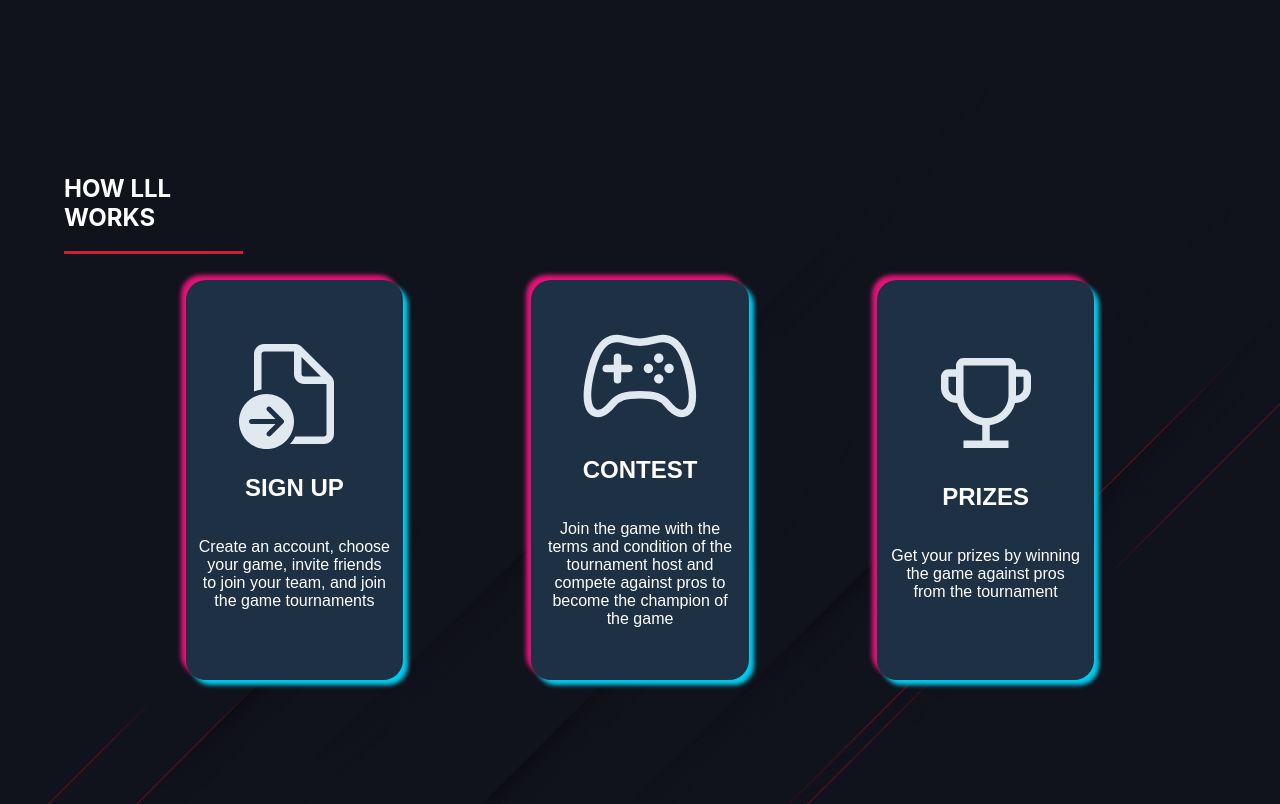
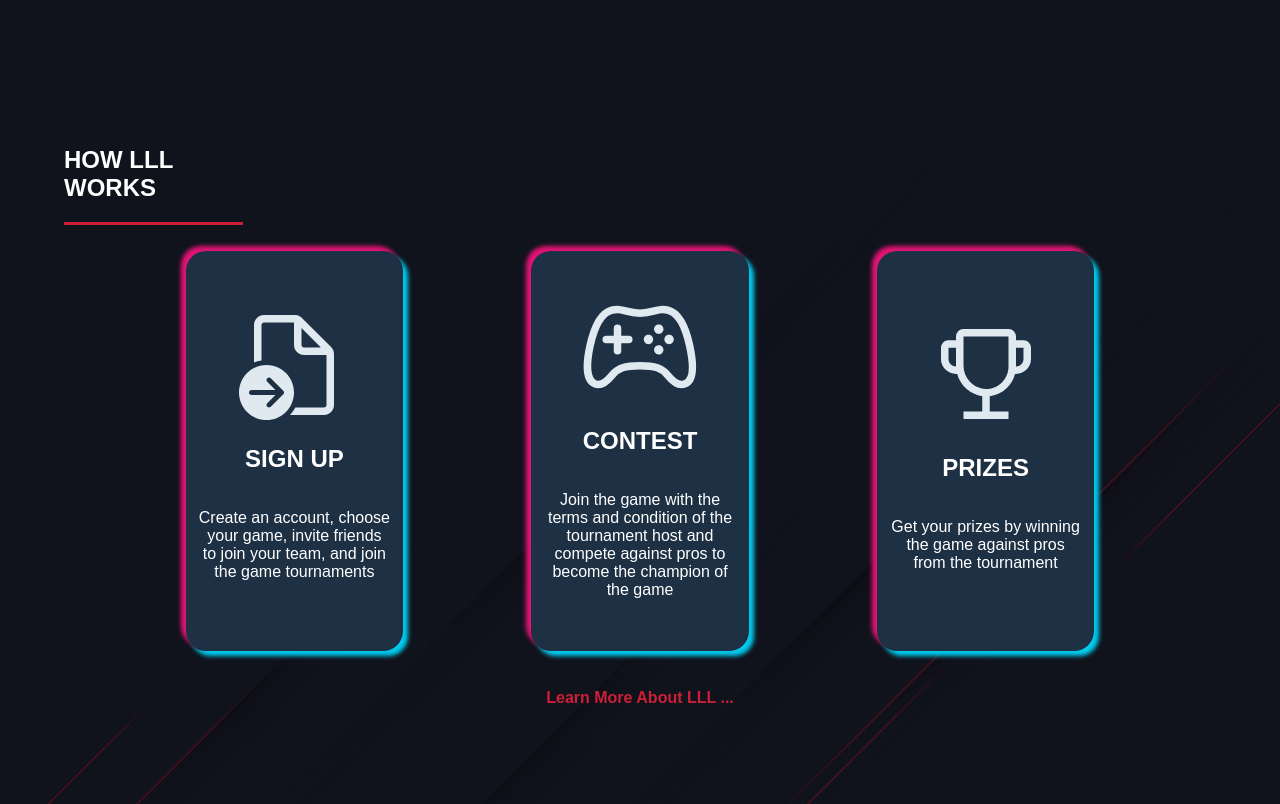
Before and after one commit to Al-Auqash/LLL-Tournament, a React (Create React App) app in the folder client/: page / in a window 1280 px wide. Shown: the part 860-1664 px from the top of the page. Built offline with nearby package versions, Linux system fonts and the light colour scheme; the HTML template or start-up script is replaced by a standard one.

Commit message:
second mainContent done #9

```diff
--- a/client/src/components/subMainContent/welcomePage.css
+++ b/client/src/components/subMainContent/welcomePage.css
@@ -9,6 +9,9 @@
   align-items: center;
   justify-content: center;
   font-family: Arial, Helvetica, sans-serif;
+}
+.welcomePage h1{
+  font-size: 40px;
 }
 .background {
   background-image: linear-gradient(
--- a/client/src/components/subMainContent/works.css
+++ b/client/src/components/subMainContent/works.css
@@ -8,15 +8,19 @@
   flex-direction: column;
   justify-content: center;
 }
+
 .title {
   color: #ffffff;
   margin: 2% 5% 2% 5%;
-  border-bottom: 3px solid #CC1F38;
+  border-bottom: 3px solid #cc1f38;
   width: 14%;
+  font-family: Arial, Helvetica, sans-serif;
 }
-.title h1{
+
+.title h1 {
   background-color: transparent;
 }
+
 .worksCard {
   display: flex;
   flex-direction: row;
@@ -25,6 +29,7 @@
   height: 50%;
   font-family: Arial, Helvetica, sans-serif;
 }
+
 .card {
   width: 15%;
   height: 100%;
@@ -43,7 +48,22 @@
   0 0 0 10px hsl(0, 0%, 80%),
   0 0 0 15px hsl(0, 0%, 90%); */
 }
+
 .cardImage {
   height: 30%;
   width: auto;
 }
+
+.learnMore {
+  display: flex;
+  justify-content: center;
+  margin-top: 3%;
+}
+
+.learnMore a {
+  text-decoration: none;
+  color: #cc1f38;
+  font-family: Arial, Helvetica, sans-serif;
+  font-weight: bold;
+
+}
--- a/client/src/components/subMainContent/works.js
+++ b/client/src/components/subMainContent/works.js
@@ -35,6 +35,9 @@ const works = () => {
           </p>
         </div>
       </div>
+      <div className="learnMore">
+        <a href="#">Learn More About LLL ...</a>
+      </div>
     </div>
   );
 };
```
Also changed, not shown: client/src/img/apex_legends.svg (added).
